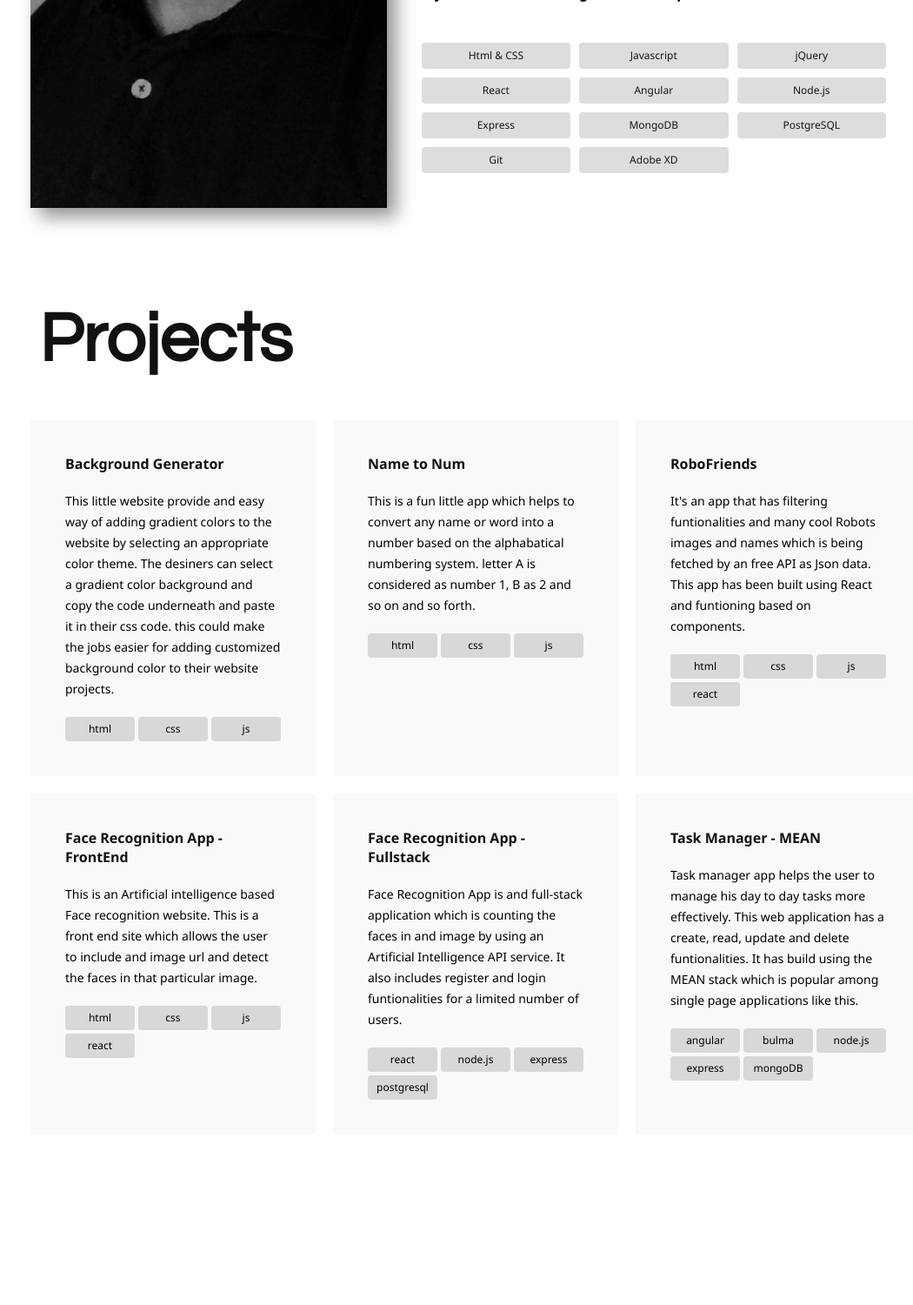
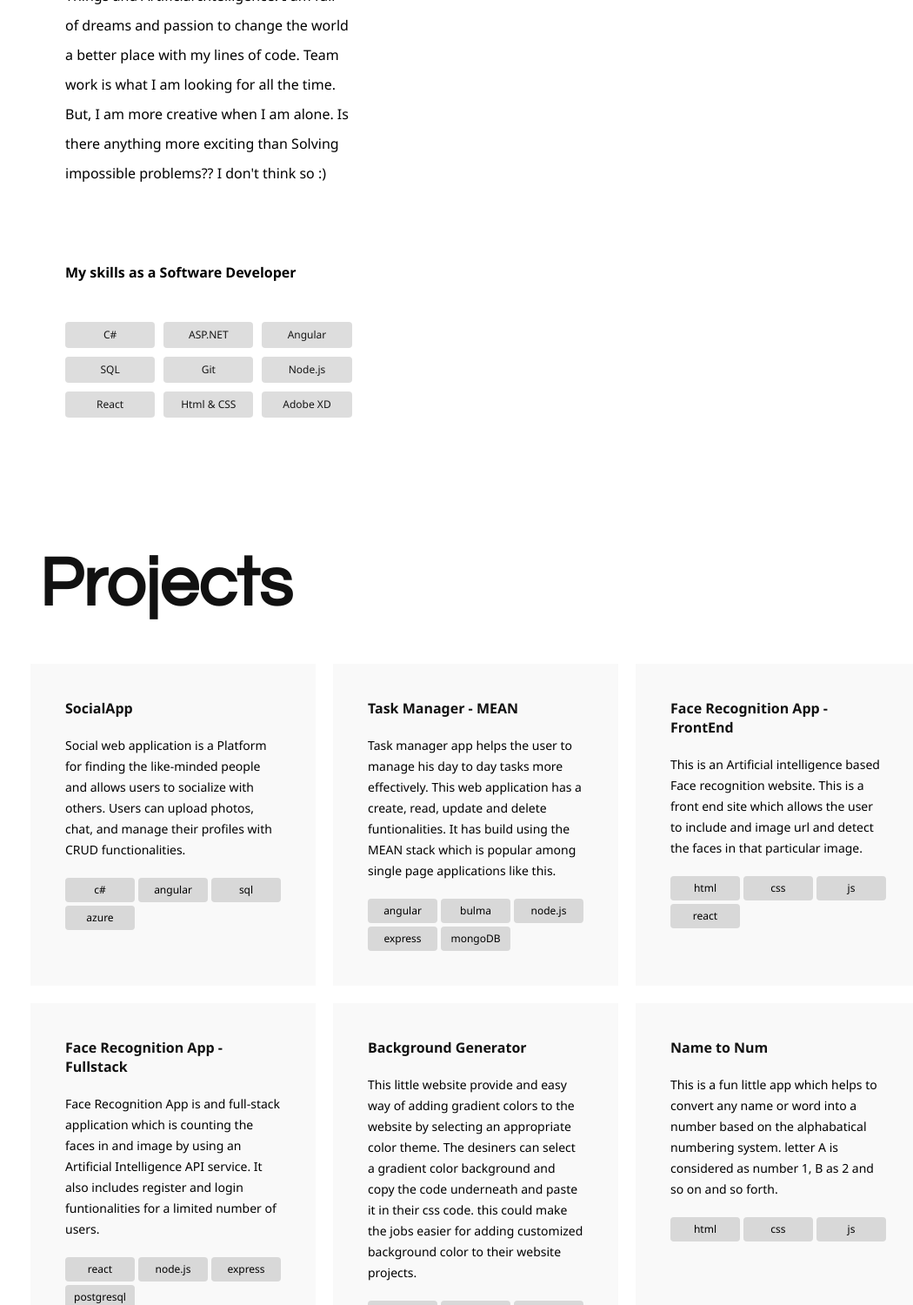
Before and after one commit to kamalshanth163/MyPortfolio, a website: page index.html in a window 1280 px wide. Shown: the part 1300-2800 px from the top of the page at 87% size, without its empty margins (93-1143 px from the left). Drawn offline with Linux system fonts and the light colour scheme.

Commit message:
updating

```diff
--- a/index.html
+++ b/index.html
@@ -29,36 +29,86 @@
   <div id="wall" class="wall">
     <h1 class="title">Hello<span>.</span></h1>
     <h2 class="sub-title">I'm a <br>
-      <img src="./images/js.png" alt="">Developer<span>.</span></h2>
+      <img src="./images/csharp.png" alt="">
+      <img src="./images/dotnet.png" alt="">
+      Developer<span>.</span></h2>
   </div>
 
   <div id="about" class="about">
     <div class="about-wrapper">
-      <div class="img"></div>
+      <!-- <div class="img"></div> -->
       <div class="detail">
         <h2>About Me</h2>
-        <p>I'm Kamalshanth. A Passionate Web developer. Studying my Higher National Dimploma in Software Engineering at Esoft Metro Campus Kandy. I love programming and technology, Specially Web development and Internet of Things. I am full of dreams and passion to change the world a better place with my lines of codes. Team work is what I am looking for all the time. But, I am more creative when I am alone. Is there anything more exciting than Solving impossible problems?? I don't think so :)</p>
-        <p class="bold">My skills as a Web Designer & Developer</p>
+        <p>I'm a Passionate Programmer who loves to solve "Real World Problems" using creativity and logical thinking. Programming and technology can make huge changes in this society, Because of that I am always looking forward to learn newest technologies in this industry, specially in Web development, Internet of Things and Artificial Intelligence. I am full of dreams and passion to change the world a better place with my lines of code. Team work is what I am looking for all the time. But, I am more creative when I am alone. Is there anything more exciting than Solving impossible problems?? I don't think so :)</p>
+        <p class="bold">My skills as a Software Developer</p>
         <ul class="skills">
+
+          <li><a>C#</a></li>
+          <li><a>ASP.NET</a></li>
+          <li><a>Angular</a></li>
+          <li><a>SQL</a></li>
+          <li><a>Git</a></li>
+          <li><a>Node.js</a></li>
+          <li><a>React</a></li>
           <li><a>Html & CSS</a></li>
-          <li><a>Javascript</a></li>
-          <li><a>jQuery</a></li>
-          <li><a>React</a></li>
-          <li><a>Angular</a></li>
-          <li><a>Node.js</a></li>
-          <li><a>Express</a></li>
-          <li><a>MongoDB</a></li>
-          <li><a>PostgreSQL</a></li>
-          <li><a>Git</a></li>
           <li><a>Adobe XD</a></li>
         </ul>
       </div>
     </div>
 
-  <div id="projects" class="project-section">
-    <h2 class="project-title">Projects</h2>
-    <div class="projects">
-      <div class="card card1">
+    <div id="projects" class="project-section">
+      <h2 class="project-title">Projects</h2>
+      <div class="projects">
+        <div class="card card6">
+          <a href="https://appsocial.azurewebsites.net" target="_blank">
+            <h2>SocialApp</h2>
+          </a>
+          <p>Social web application is a Platform for finding the like-minded people and allows users to socialize with others. Users can upload photos, chat, and manage their profiles with CRUD functionalities.</p>
+          <ul>
+            <li>c#</li>
+            <li>angular</li>
+            <li>sql</li>
+            <li>azure</li>
+          </ul>
+        </div>
+        <div class="card card5">
+          <a href="https://meantaskmanager.herokuapp.com" target="_blank">
+            <h2>Task Manager - MEAN</h2>
+          </a>
+          <p>Task manager app helps the user to manage his day to day tasks more effectively. This web application has a create, read, update and delete funtionalities. It has build using the MEAN stack which is popular among single page applications like this.</p>
+          <ul>
+            <li>angular</li>
+            <li>bulma</li>
+            <li>node.js</li>
+            <li>express</li>
+            <li>mongoDB</li>
+          </ul>
+        </div>
+        <div class="card card4">
+          <a href="https://kamalshanth163.github.io/smartbrain/" target="_blank">
+            <h2>Face Recognition App - FrontEnd</h2>
+          </a>
+          <p>This is an Artificial intelligence based Face recognition website. This is a front end site which allows the user to include and image url and detect the faces in that particular image.</p>
+          <ul>
+            <li>html</li>
+            <li>css</li>
+            <li>js</li>
+            <li>react</li>
+          </ul>
+        </div>
+        <div class="card card4">
+          <a href="http://smartbrainwebapp.herokuapp.com" target="_blank">
+            <h2>Face Recognition App - Fullstack</h2>
+          </a>
+          <p>Face Recognition App is and full-stack application which is counting the faces in and image by using an Artificial Intelligence API service. It also includes register and login funtionalities for a limited number of users.</p>
+          <ul>
+            <li>react</li>
+            <li>node.js</li>
+            <li>express</li>
+            <li>postgresql</li>
+          </ul>
+        </div>
+        <div class="card card1">
         <a href="https://kamalshanth163.github.io/Background-Generator/" target="_blank">
           <h2>Background Generator</h2>
         </a>
@@ -92,43 +142,6 @@
           <li>react</li>
         </ul>
       </div>
-      <div class="card card4">
-        <a href="https://kamalshanth163.github.io/smartbrain/" target="_blank">
-          <h2>Face Recognition App - FrontEnd</h2>
-        </a>
-        <p>This is an Artificial intelligence based Face recognition website. This is a front end site which allows the user to include and image url and detect the faces in that particular image.</p>
-        <ul>
-          <li>html</li>
-          <li>css</li>
-          <li>js</li>
-          <li>react</li>
-        </ul>
-      </div>
-      <div class="card card4">
-        <a href="http://smartbrainwebapp.herokuapp.com" target="_blank">
-          <h2>Face Recognition App - Fullstack</h2>
-        </a>
-        <p>Face Recognition App is and full-stack application which is counting the faces in and image by using an Artificial Intelligence API service. It also includes register and login funtionalities for a limited number of users.</p>
-        <ul>
-          <li>react</li>
-          <li>node.js</li>
-          <li>express</li>
-          <li>postgresql</li>
-        </ul>
-      </div>
-      <div class="card card5">
-        <a href="https://meantaskmanager.herokuapp.com" target="_blank">
-          <h2>Task Manager - MEAN</h2>
-        </a>
-        <p>Task manager app helps the user to manage his day to day tasks more effectively. This web application has a create, read, update and delete funtionalities. It has build using the MEAN stack which is popular among single page applications like this.</p>
-        <ul>
-          <li>angular</li>
-          <li>bulma</li>
-          <li>node.js</li>
-          <li>express</li>
-          <li>mongoDB</li>
-        </ul>
-      </div>
 
     </div>
   </div>
@@ -136,7 +149,7 @@
   <!-------------------- Contact ------------------------->
   <div class="contact">
     <h2>Contact Me</h2>
-    <p class="phone">+94-777-914-656</p>
+    <p class="phone">+94 077 791 46 56</p>
     <a href="https://gmail.com" target="_blank">
       <p class="mail">kamalshanthpro@gmail.com</p>
     </a>
```
